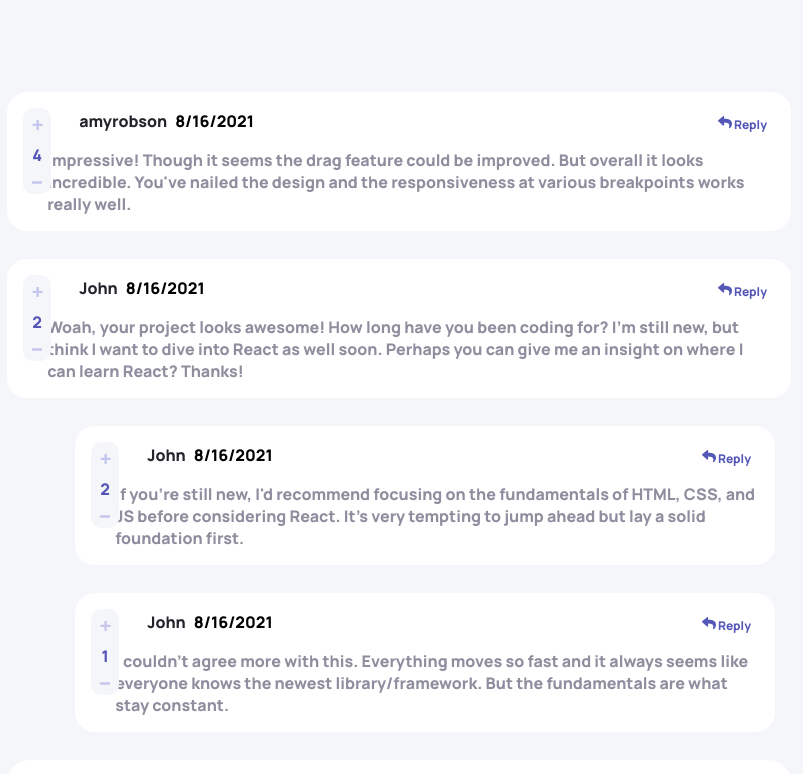
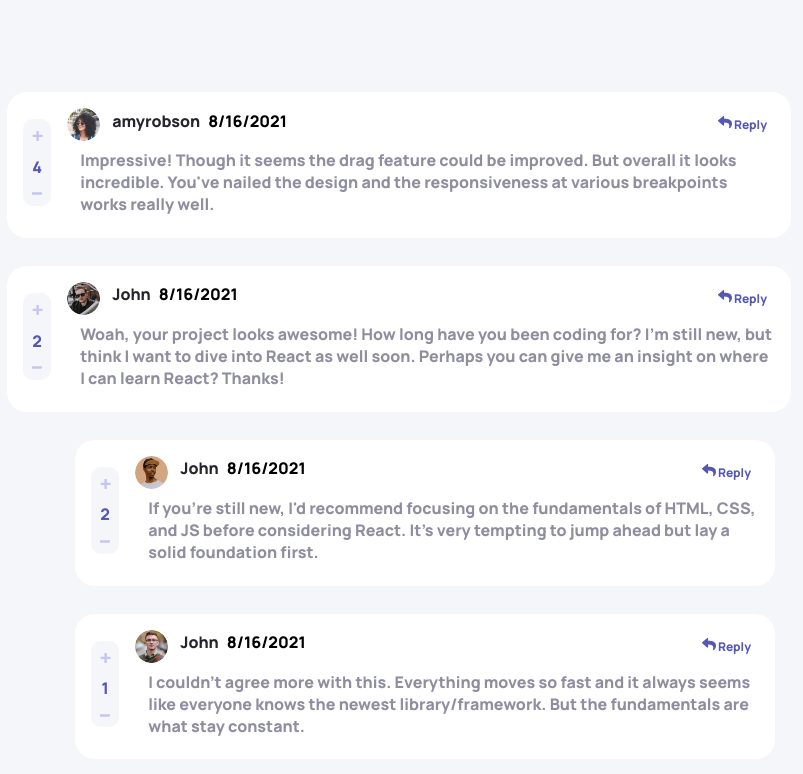
Before and after one commit to VincenzoMarcovecchio/comments, a React (Create React App) app: page / in a window 1280 px wide. Shown: the top 774 px of the page, without its empty margins (241-1044 px from the left). Built offline with nearby package versions, Linux system fonts and the light colour scheme.

Commit message:
first commit

```diff
--- a/src/comments/Comment.js
+++ b/src/comments/Comment.js
@@ -46,6 +46,13 @@ const Comment = ({
 							/>
 						</svg>
 					</div>
+					<img
+						src={
+							comment?.image?.png
+								? "/comments/" + comment?.image?.png
+								: "/comments/./images/avatars/image-juliusomo.png"
+						}
+					/>
 				</div>
 				<div className="comment-right-part">
 					<div className="comment-content">
--- a/src/comments/CommentForm.js
+++ b/src/comments/CommentForm.js
@@ -21,7 +21,7 @@ const CommentForm = ({
 				<img
 					height="35"
 					width="35"
-					src="./images/avatars/image-juliusomo.png"
+					src="/comments/./images/avatars/image-juliusomo.png"
 				/>
 			)}
 			<textarea
```
Also changed, not shown: 1 other file (tests, documents, lock files or other folders).
